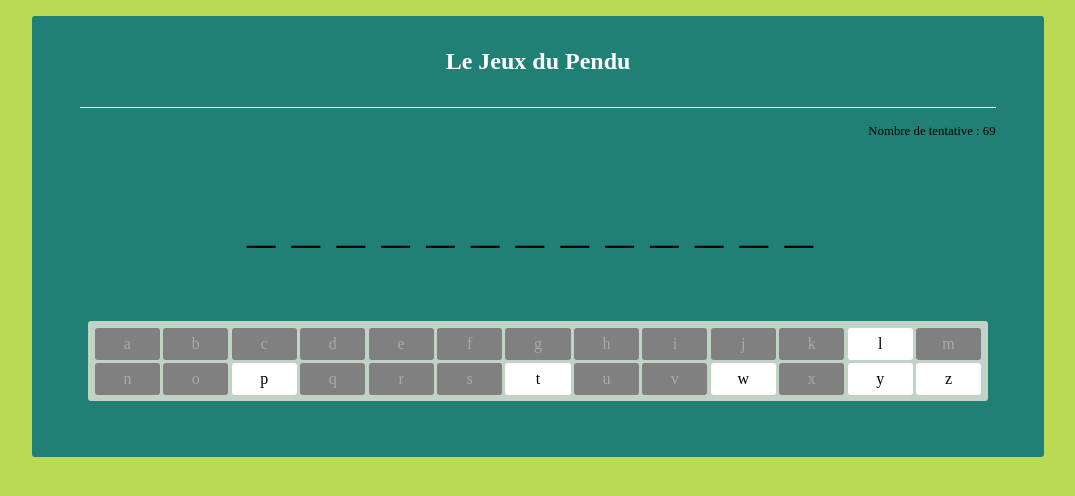
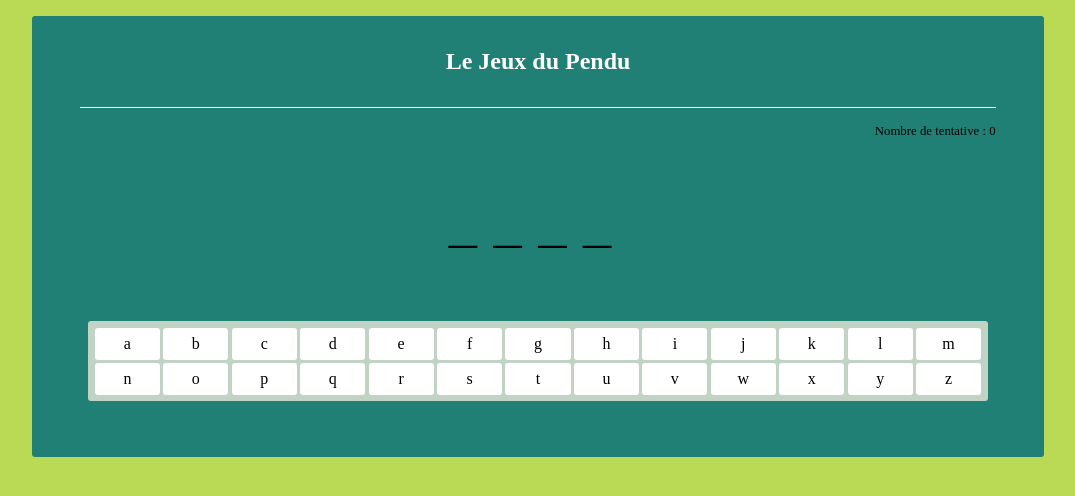
Before and after one commit to bastienrc/jeux, a React (Create React App) app: page / in a window 1280 px wide. Shown: the top 496 px of the page, without its empty margins (102-1177 px from the left). Built offline with nearby package versions, Linux system fonts and the light colour scheme.

Commit message:
Refactorisation, mots aléatoire et clavier avec touches grisées quand utiliser.

```diff
--- a/src/App.js
+++ b/src/App.js
@@ -3,41 +3,21 @@ import './App.css';
 
 import Keyboard from './Keyboard';
 
-const keys = [
-  { id:  1, letter: "a", used: true },
-  { id:  2, letter: "b", used: true },
-  { id:  3, letter: "c", used: true },
-  { id:  4, letter: "d", used: true },
-  { id:  5, letter: "e", used: true },
-  { id:  6, letter: "f", used: true },
-  { id:  7, letter: "g", used: true },
-  { id:  8, letter: "h", used: true },
-  { id:  9, letter: "i", used: true },
-  { id: 10, letter: "j", used: true },
-  { id: 11, letter: "k", used: true },
-  { id: 12, letter: "l", used: false },
-  { id: 13, letter: "m", used: true },
-  { id: 14, letter: "n", used: true },
-  { id: 15, letter: "o", used: true },
-  { id: 16, letter: "p", used: false },
-  { id: 17, letter: "q", used: true },
-  { id: 18, letter: "r", used: true },
-  { id: 19, letter: "s", used: true },
-  { id: 20, letter: "t", used: false },
-  { id: 21, letter: "u", used: true },
-  { id: 22, letter: "v", used: true },
-  { id: 23, letter: "w", used: false },
-  { id: 24, letter: "x", used: true },
-  { id: 25, letter: "y", used: false },
-  { id: 26, letter: "z", used: false }
-];
+const phrases = ["pomme", "fraise", "orange", "banane", "clementine", "kiwi"];
 
 class App extends Component {
   state = {
-    keys,
-    phrase: "constitutions",
-    usedLetters: new Set("a","r","j"),
-    score: 69
+    keys: ["a", "b", "c", "d", "e", "f", "g", "h", "i", "j", "k", "l", "m", "n", "o", "p", "q", "r", "s", "t", "u", "v", "w", "x", "y", "z"],
+    phrase: this.phraseRandom(phrases),
+    usedLetters: new Set(),
+    score: 0
+  }
+
+  phraseRandom(phrases) {
+    const min = Math.ceil(0);
+    const max = Math.floor(phrases.length-1);
+    const nbRandom = Math.floor(Math.random() * (max - min +1)) + min;
+    return phrases[nbRandom];
   }
 
   // Produit une représentation textuelle de l’état de la partie,
@@ -50,7 +30,6 @@ class App extends Component {
     const { usedLetters } = this.state
     usedLetters.add(letter)
     this.setState({ usedLetters })
-    //return console.log(letter)
   }
 
   render() {
@@ -63,7 +42,7 @@ class App extends Component {
           <p className="App-score">Nombre de tentative : {this.state.score}</p>
           <p className="App-wordSearch">{this.computeDisplay(this.state.phrase, this.state.usedLetters)}</p>
         </div>
-        <Keyboard keys={this.state.keys} onClick={this.handleKeyClick}/>
+        <Keyboard keys={this.state.keys} usedLetters={this.state.usedLetters} onClick={this.handleKeyClick}/>
       </div>
     );
   }
--- a/src/Keyboard.js
+++ b/src/Keyboard.js
@@ -1,29 +1,27 @@
 // Clavier du jeux
 // 26 lettres en deux ranger
-// Griser et désactiver quand utiliser
+// Griser quand utiliser
 //
 import React from 'react';
 import './Keyboard.css';
 import PropTypes from 'prop-types'
 
-const Keyboard = ({ keys, onClick }) => (
+const Keyboard = ({ keys, usedLetters, onClick }) => (
   <div className="keyboard">
     {
-      keys.map(({ id, letter, used }) => (
-        <span key={id} className={used ? "key used" : "key"} onClick={() => onClick(letter)} >{letter}</span>
+      keys.map(letter => (
+        <span
+          key={letter}
+          className={usedLetters.has(letter) ? "key used" : "key"}
+          onClick={() => onClick(letter)}
+        >{letter}</span>
       ))
     }
   </div>
 )
 
 Keyboard.propTypes = {
-  keys: PropTypes.arrayOf(
-    PropTypes.shape({
-      id: PropTypes.number.isRequired,
-      letter: PropTypes.string.isRequired,
-      used: PropTypes.bool.isRequired
-    })
-  )
+  keys: PropTypes.arrayOf(PropTypes.string.isRequired)
 }
 
 export default Keyboard;
```
